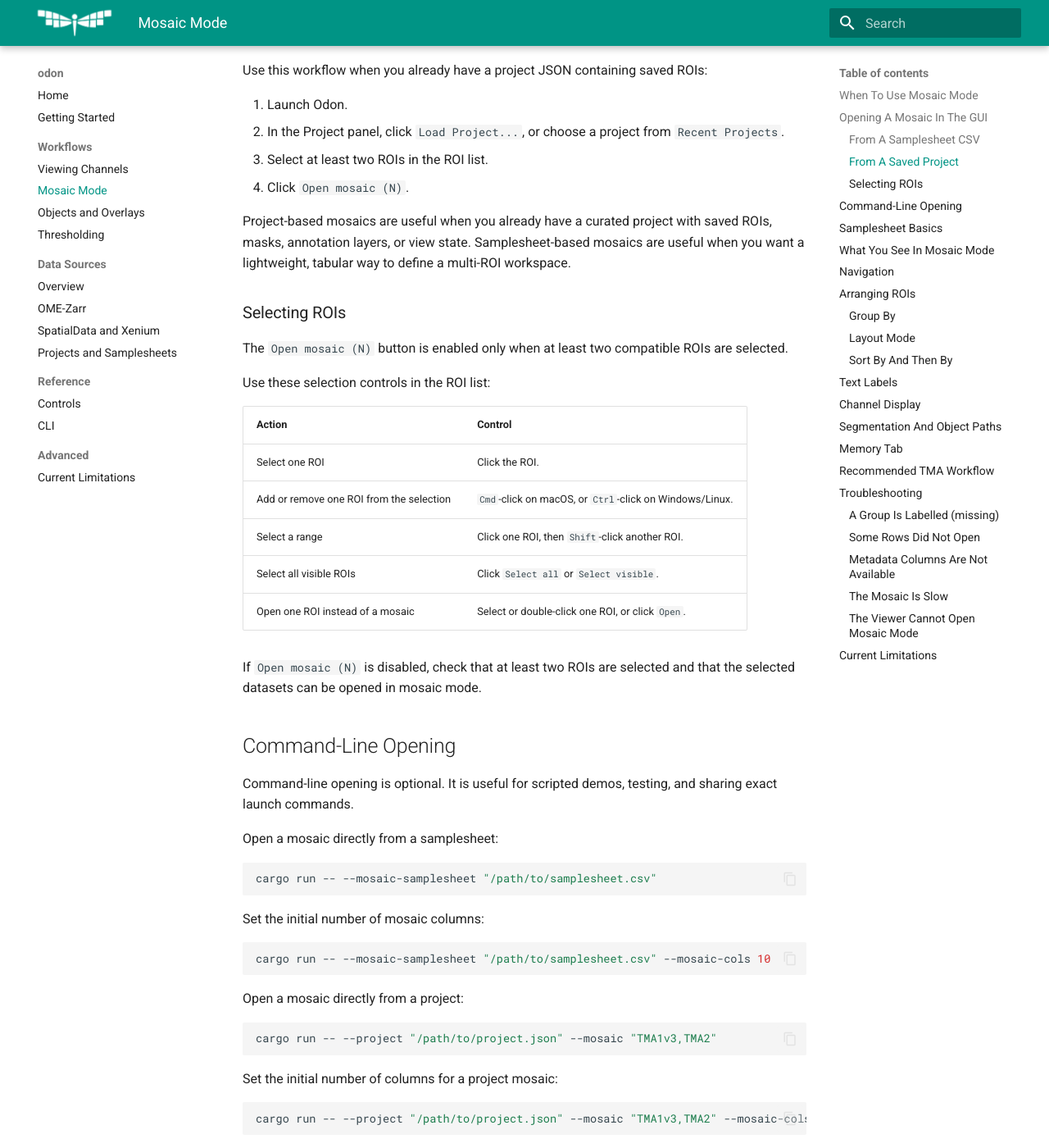
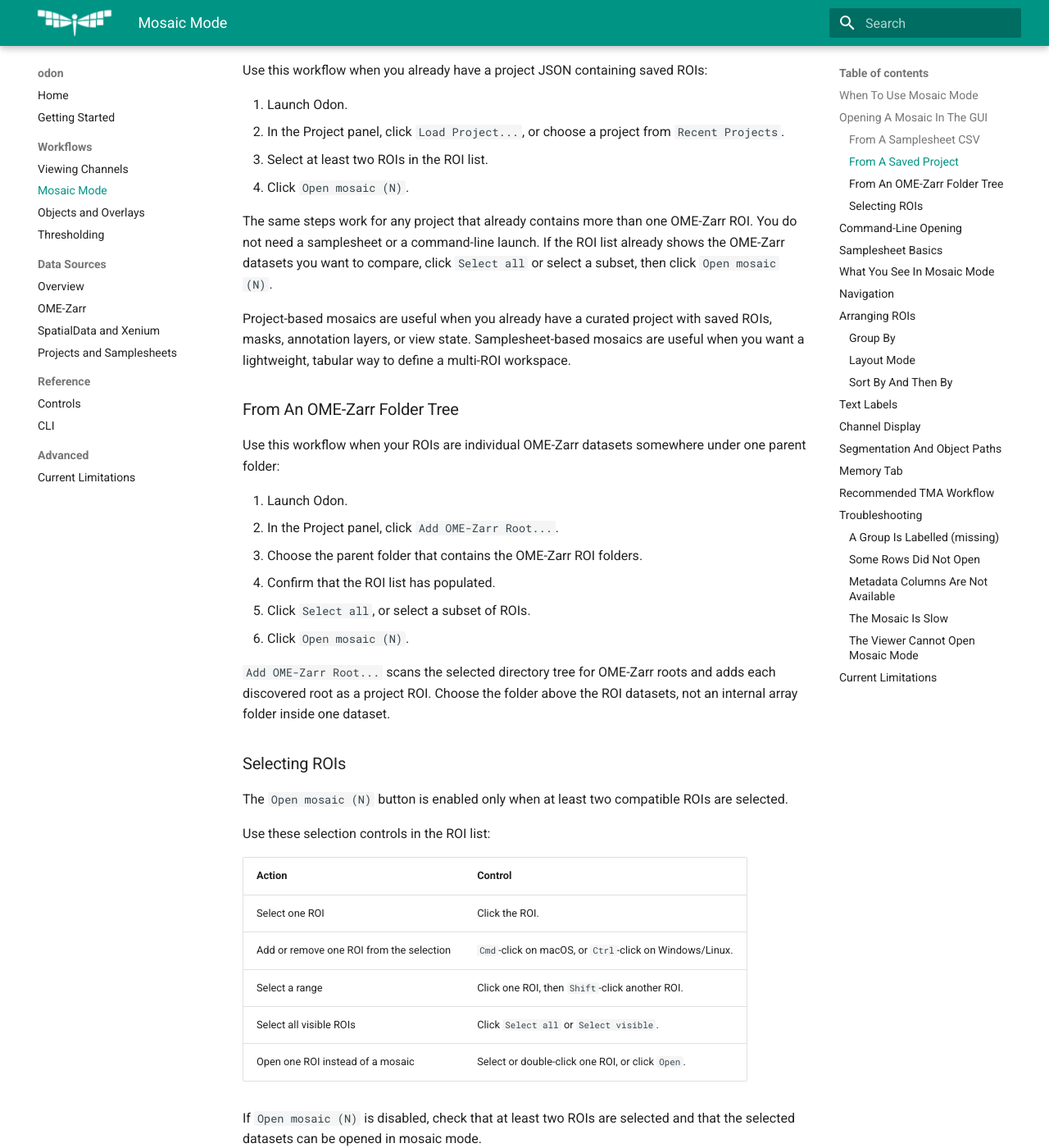
Before and after one commit to alexcoulton/odon, an MkDocs documentation site: the page built from docs/workflows/mosaic.md, in a window 1280 px wide and 1400 px high, scrolled down 1177 px. Shown: the whole window at 82% size. Built offline with MkDocs 1.6.1 and Material for MkDocs 9.7.7, drawn with Linux system fonts in a browser that asks for light colours.

Commit message:
Document OME-Zarr root mosaic workflow

```diff
--- a/docs/getting-started.md
+++ b/docs/getting-started.md
@@ -17,7 +17,8 @@ This opens the app landing screen.
 Most users should start from the app landing screen:
 
 1. Run `cargo run`.
-2. Use the Project panel to open a project, import a samplesheet, or add data.
+2. Use the Project panel to load a project, import a samplesheet, or click
+   `Add OME-Zarr Root...`.
 3. Select one ROI and click `Open`, or select multiple ROIs and click
    `Open mosaic (N)`.
 
--- a/docs/workflows/mosaic.md
+++ b/docs/workflows/mosaic.md
@@ -51,10 +51,31 @@ Use this workflow when you already have a project JSON containing saved ROIs:
 3. Select at least two ROIs in the ROI list.
 4. Click `Open mosaic (N)`.
 
+The same steps work for any project that already contains more than one
+OME-Zarr ROI. You do not need a samplesheet or a command-line launch. If the ROI
+list already shows the OME-Zarr datasets you want to compare, click `Select all`
+or select a subset, then click `Open mosaic (N)`.
+
 Project-based mosaics are useful when you already have a curated project with
 saved ROIs, masks, annotation layers, or view state. Samplesheet-based mosaics
 are useful when you want a lightweight, tabular way to define a multi-ROI
 workspace.
+
+### From An OME-Zarr Folder Tree
+
+Use this workflow when your ROIs are individual OME-Zarr datasets somewhere
+under one parent folder:
+
+1. Launch Odon.
+2. In the Project panel, click `Add OME-Zarr Root...`.
+3. Choose the parent folder that contains the OME-Zarr ROI folders.
+4. Confirm that the ROI list has populated.
+5. Click `Select all`, or select a subset of ROIs.
+6. Click `Open mosaic (N)`.
+
+`Add OME-Zarr Root...` scans the selected directory tree for OME-Zarr roots and
+adds each discovered root as a project ROI. Choose the folder above the ROI
+datasets, not an internal array folder inside one dataset.
 
 ### Selecting ROIs
 
```
Also changed, not shown: docs/data-sources/projects-and-samplesheets.md (+12 -0 lines).
